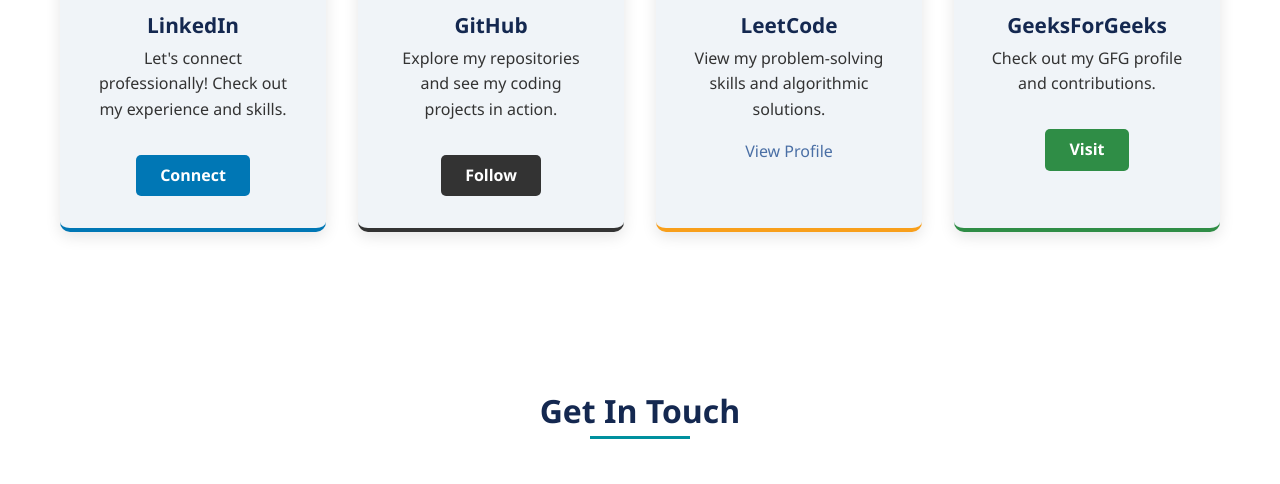
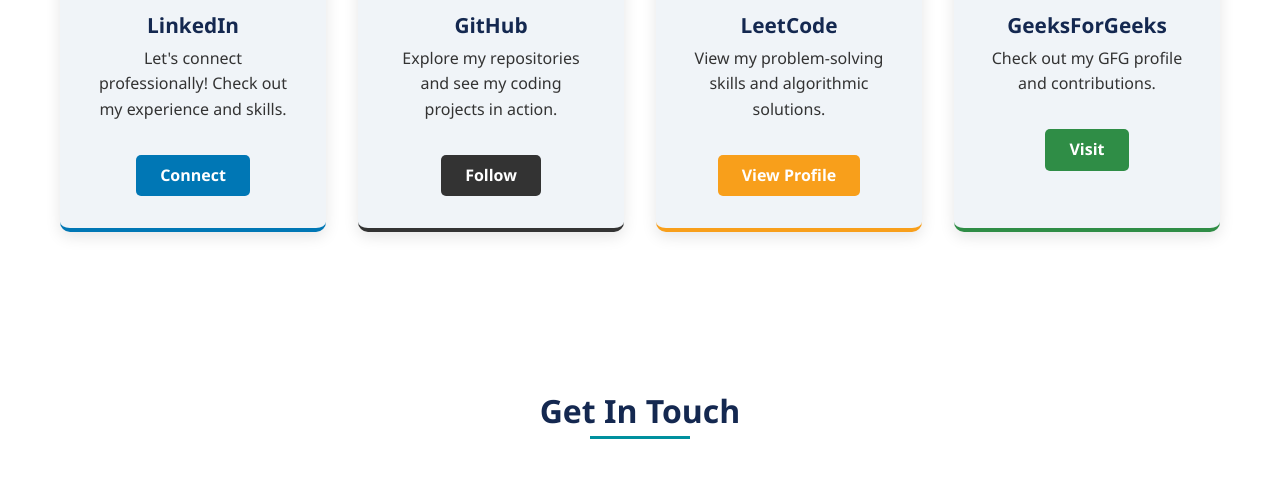
Before and after one commit to theja8458/ThejaPortfolio, a plain HTML site: page index.html in a window 1280 px wide. Shown: the part 4026-4510 px from the top of the page. Drawn offline with nearby package versions, Linux system fonts and the light colour scheme.

Commit message:
Update index.html

```diff
--- a/index.html
+++ b/index.html
@@ -248,7 +248,7 @@
                     </div>
                     <h3 class="platform-name">LeetCode</h3>
                     <p>View my problem-solving skills and algorithmic solutions.</p>
-                    <a href="https://leetcode.com/u/thej2824/" target="_blank" class="platform-lin">View Profile</a>
+                    <a href="https://leetcode.com/u/thej2824/" target="_blank" class="platform-link">View Profile</a>
                 </div>
                 <div class="platform-box geeksforgeeks" data-aos="fade-up" data-aos-delay="400">
                     <div class="platform-icon">
```
